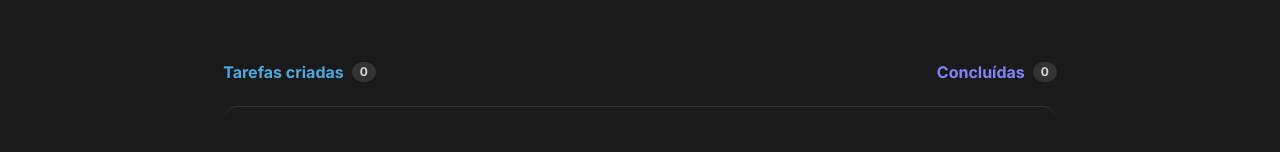
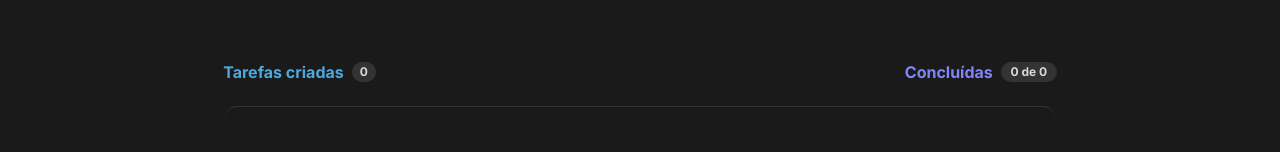
Before and after one commit to SergioHMagalhaes/ToDoList, a React (Vite) app: page / in a window 1280 px wide. Shown: the part 227-379 px from the top of the page. Built offline with nearby package versions, Linux system fonts and the light colour scheme.

Commit message:
feat: adiciona contador de tarefas

```diff
--- a/src/components/NewTask.module.scss
+++ b/src/components/NewTask.module.scss
@@ -40,16 +40,6 @@
 			display: flex;
 			justify-content: space-between;
 			align-items: center;
-			.created {
-				font-weight: bold;
-				color: var(--blue);
-				display: flex;
-			}
-			.completed {
-				font-weight: bold;
-				color: var(--purple);
-				display: flex;
-			}
 			.counter {
 				text-align: center;
 				font-weight: bold;
@@ -63,7 +53,19 @@
 				justify-content: center;
 				align-items: center;
 			}
-
+			.created {
+				font-weight: bold;
+				color: var(--blue);
+				display: flex;
+			}
+			.completed {
+				font-weight: bold;
+				color: var(--purple);
+				display: flex;
+				.counter {
+					width: 3.5rem;
+				}
+			}
 		}
 	}
 
--- a/src/components/NewTask.tsx
+++ b/src/components/NewTask.tsx
@@ -67,8 +67,18 @@ export function NewTask() {
 
 			<div className={styles.tasks}>
 				<div className={styles.info}>
-					<p className={styles.created}>Tarefas criadas <div className={styles.counter}>0</div></p>
-					<p className={styles.completed}>Concluídas <div className={styles.counter}>0</div></p>
+					<p className={styles.created}>
+						Tarefas criadas
+						<div className={styles.counter}>{taskList.length}</div>
+					</p>
+					<p className={styles.completed}>
+						Concluídas
+						<div className={styles.counter}>
+							{taskList.reduce((prev, curr) => {
+								return curr.isCompleted ? prev + 1 : prev
+							}, 0)} de {taskList.length}
+						</div>
+					</p>
 				</div>
 
 				<TaskList
```
